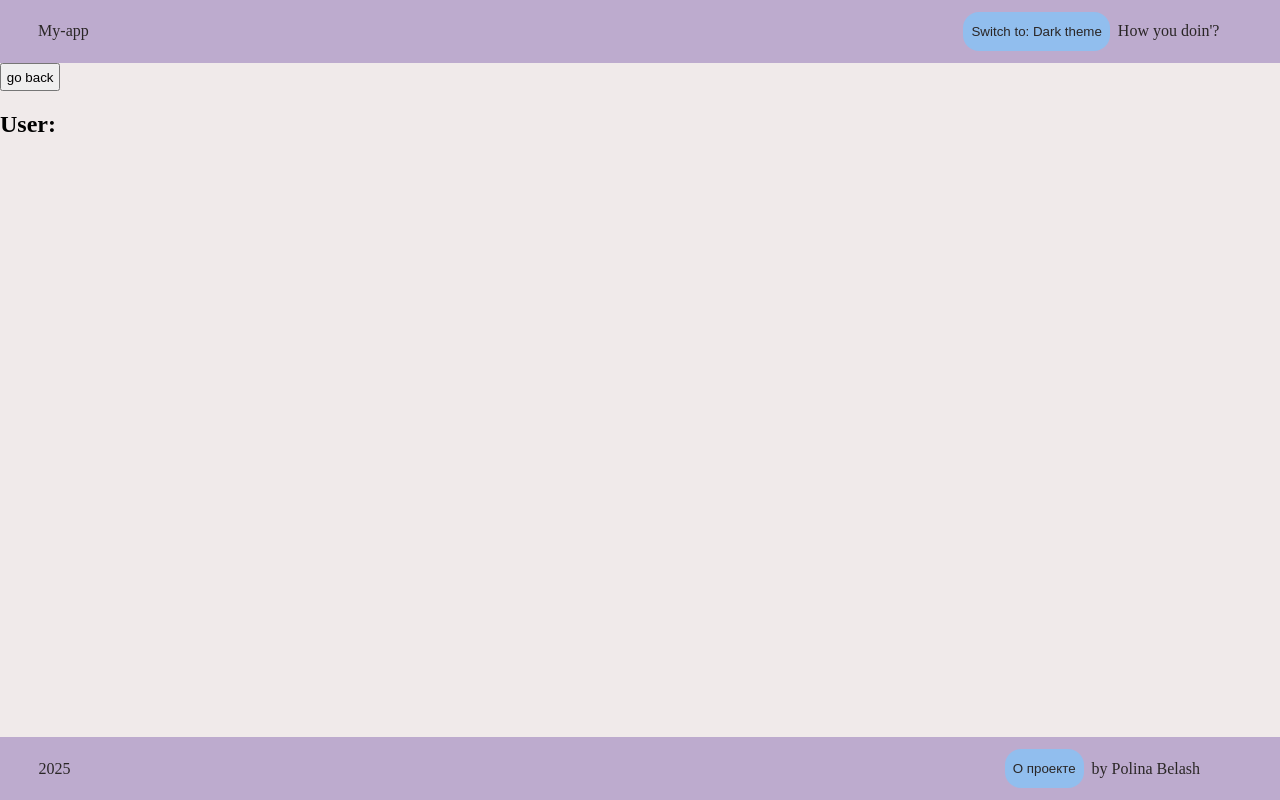
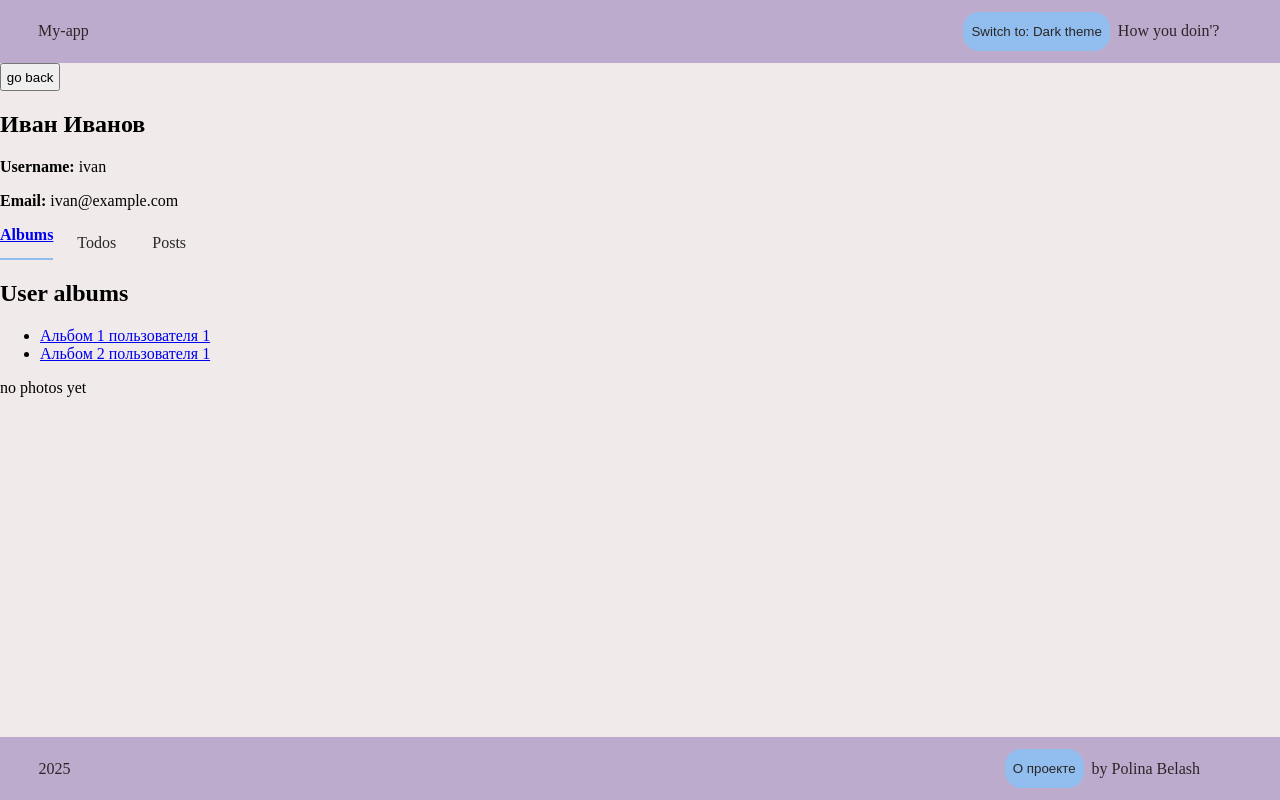
Before and after one commit to pollyBe/aston-int, a React (Vite) app in the folder my-app/: page /users/1/albums/1/photos in a window 1280 px wide. Built offline with nearby package versions, Linux system fonts and the light colour scheme.

Commit message:
feat: add more info on user page

```diff
--- a/my-app/src/features/UserTabs/UserTabs.tsx
+++ b/my-app/src/features/UserTabs/UserTabs.tsx
@@ -5,9 +5,9 @@ export const UserTabs = () => {
   const { id } = useParams();
 
   const tabs = [
-    { to: `/users/${id}/albums`, label: "Альбомы" },
-    { to: `/users/${id}/todos`, label: "Задачи" },
-    { to: `/users/${id}/posts`, label: "Посты" },
+    { to: `/users/${id}/albums`, label: "Albums" },
+    { to: `/users/${id}/todos`, label: "Todos" },
+    { to: `/users/${id}/posts`, label: "Posts" },
   ];
 
   return (
--- a/my-app/src/pages/AlbumPhotos.tsx
+++ b/my-app/src/pages/AlbumPhotos.tsx
@@ -1,11 +1,22 @@
-import { useNavigate } from "react-router-dom"
+import { photos } from '@/shared/lib/mocks/photos';
+import { useParams } from 'react-router-dom';
 
 export const AlbumPhotos = () => {
-  const navigate = useNavigate()
+  const { albumId } = useParams();
+  const albumPhotos = photos.filter((p) => p.albumId === Number(albumId));
+
+  if (!albumPhotos.length) {
+    return <p>no photos yet</p>;
+  }
+
   return (
-    <>
-    <div onClick = {()=> navigate(-1)}>go back</div>
-      <div>Album Photos</div>
-      </>
-  )
-}
+    <div>
+      <h3>photos</h3>
+      <div style={{ display: 'flex', gap: '10px', flexWrap: 'wrap' }}>
+        {albumPhotos.map((photo) => (
+          <img key={photo.id} src={photo.url} alt={photo.title} width={150} />
+        ))}
+      </div>
+    </div>
+  );
+};
--- a/my-app/src/pages/UserAlbum.tsx
+++ b/my-app/src/pages/UserAlbum.tsx
@@ -1,11 +1,26 @@
-import { GoBack } from "@/shared/ui/goBack/GoBack"
+import { albums } from '@/shared/lib/mocks/albums';
+import { useParams, Outlet, Link } from 'react-router-dom';
 
 export const UserAlbum = () => {
+  const { id } = useParams();
+  const userAlbums = albums.filter((a) => a.userId === Number(id));
+
+  if (!userAlbums.length) {
+    return <p>no albums</p>;
+  }
 
   return (
-    <>
-    <GoBack/>
-      <div>user Album</div>
-      </>
-  )
-}
+    <div>
+      <h2>User albums</h2>
+      <ul>
+        {userAlbums.map((album) => (
+          <li key={album.id}>
+            <Link to={`${album.id}/photos`}>{album.title}</Link>
+          </li>
+        ))}
+      </ul>
+
+      <Outlet />
+    </div>
+  );
+};
--- a/my-app/src/pages/UserPage.tsx
+++ b/my-app/src/pages/UserPage.tsx
@@ -1,10 +1,34 @@
-import { GoBack } from "@/shared/ui/goBack/GoBack"
+import { UserTabs } from '@/features/UserTabs/UserTabs';
+import { users } from '@/shared/lib/mocks/users';
+import { GoBack } from '@/shared/ui/goBack/GoBack';
+import { useParams, Outlet, Navigate, useLocation } from 'react-router-dom';
+
 
 export const UserPage = () => {
+  const { id } = useParams();
+  const location = useLocation();
+  const user = users.find((u) => u.id === Number(id));
+
+  if (!user) {
+    return <h2>Пользователь не найден</h2>;
+  }
+
+  if (location.pathname === `/users/${id}`) {
+    return <Navigate to={`/users/${id}/albums`} replace />;
+  }
+
   return (
-    <div>
+    <section>
       <GoBack/>
-      <h2>User: </h2>
-    </div>
-  )
-}
+      <h1>{user.name}</h1>
+      <p><strong>Username:</strong> {user.username}</p>
+      <p><strong>Email:</strong> {user.email}</p>
+
+      <UserTabs />
+
+      <div style={{ marginTop: '20px' }}>
+        <Outlet />
+      </div>
+    </section>
+  );
+};
--- a/my-app/src/pages/UserPosts.tsx
+++ b/my-app/src/pages/UserPosts.tsx
@@ -1,11 +1,19 @@
-import { GoBack } from "@/shared/ui/goBack/GoBack"
+import { posts } from '@/shared/lib/mocks/posts';
+import { useParams } from 'react-router-dom';
 
 export const UserPosts = () => {
+  const { id } = useParams();
+  const userPosts = posts.filter((p) => p.userId === Number(id));
 
   return (
-    <>
-    <GoBack/>
-      <div>user Posts</div>
-      </>
-  )
-}
+    <div>
+      <h2>Posts</h2>
+      {userPosts.map((post) => (
+        <div key={post.id} style={{ marginBottom: '15px' }}>
+          <h3>{post.title}</h3>
+          <p>{post.description}</p>
+        </div>
+      ))}
+    </div>
+  );
+};
--- a/my-app/src/pages/UserTodos.tsx
+++ b/my-app/src/pages/UserTodos.tsx
@@ -1,11 +1,21 @@
-import { GoBack } from "@/shared/ui/goBack/GoBack"
+import { todos } from '@/shared/lib/mocks/todos';
+import { useParams } from 'react-router-dom';
+
 
 export const UserTodos = () => {
+  const { id } = useParams();
+  const userTodos = todos.filter((t) => t.userId === Number(id));
 
   return (
-    <>
-    <GoBack/>
-      <div>user todos</div>
-      </>
-  )
-}
+    <div>
+      <h2>Todos</h2>
+      <ul>
+        {userTodos.map((todo) => (
+          <li key={todo.id}>
+            <input type="checkbox" checked={todo.completed} readOnly /> {todo.title}
+          </li>
+        ))}
+      </ul>
+    </div>
+  );
+};
```
